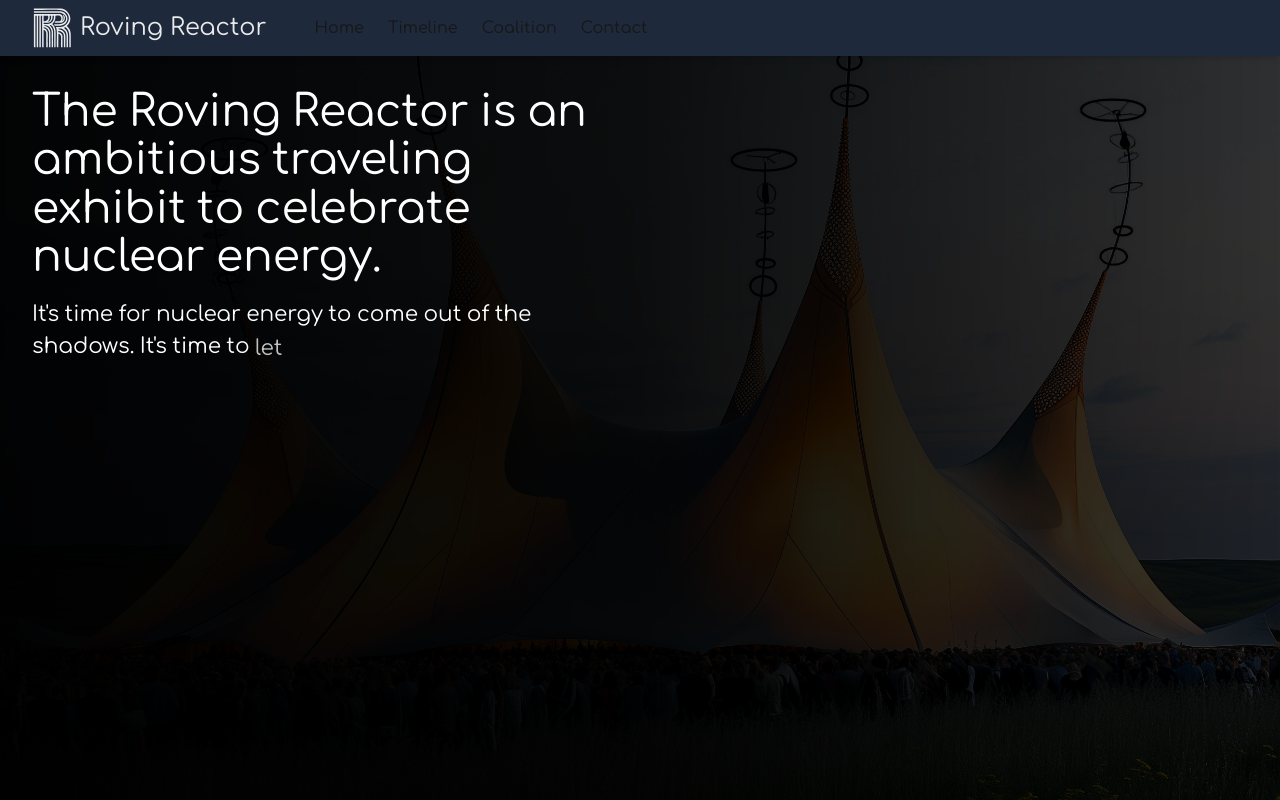
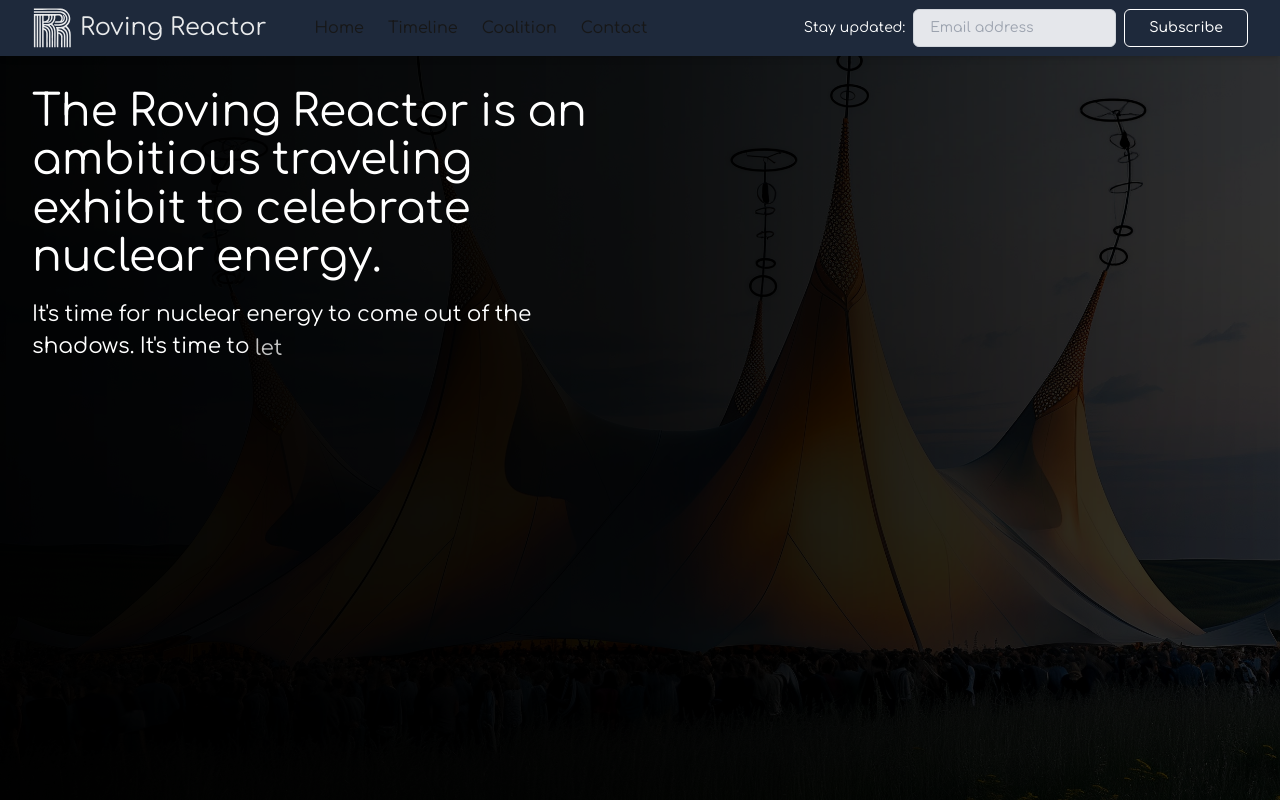
Before and after one commit to PhysicalPlant/rovingreactor_website, a Next.js app: page / in a window 1280 px wide. Built offline with nearby package versions, Linux system fonts and the light colour scheme.

Commit message:
Adding email capture

```diff
--- /dev/null
+++ b/src/app/components/EmailSignup.tsx
@@ -0,0 +1,109 @@
+"use client";
+import {useState} from "react";
+
+interface EmailSignupProps {
+  buttonText: string;
+  placeholderText: string;
+  onSubmit: (email: string) => Promise<void>;
+}
+
+export default function EmailSignup({
+  buttonText,
+  placeholderText,
+  onSubmit,
+}: EmailSignupProps) {
+  const [email, setEmail] = useState("");
+  const [status, setStatus] = useState<
+    "idle" | "loading" | "success" | "error"
+  >("idle");
+  const [errorMessage, setErrorMessage] = useState("");
+
+  const handleSubmit = async (e: React.FormEvent) => {
+    e.preventDefault();
+
+    if (!email) {
+      setErrorMessage("Please enter an email address");
+      setStatus("error");
+      return;
+    }
+
+    if (!email.match(/^[^\s@]+@[^\s@]+\.[^\s@]+$/)) {
+      setErrorMessage("Please enter a valid email address");
+      setStatus("error");
+      return;
+    }
+
+    setStatus("loading");
+    setErrorMessage("");
+
+    try {
+      await onSubmit(email);
+      // Create a form element to submit to MailChimp
+      const form = document.createElement("form");
+      form.action =
+        "https://physicalplant.us5.list-manage.com/subscribe/post?u=581cc621e84b547f7f78bfc8d&amp;id=d3ea1ff41d&amp;f_id=008cbbedf0";
+      form.method = "POST";
+      form.target = "_blank";
+
+      const emailInput = document.createElement("input");
+      emailInput.type = "hidden";
+      emailInput.name = "EMAIL";
+      emailInput.value = email;
+      form.appendChild(emailInput);
+
+      document.body.appendChild(form);
+      form.submit();
+      document.body.removeChild(form);
+
+      setStatus("success");
+      setEmail("");
+    } catch {
+      setStatus("error");
+      setErrorMessage("Failed to subscribe. Please try again.");
+    }
+  };
+
+  return (
+    <form onSubmit={handleSubmit} className="max-w-md">
+      <div className="flex flex-col sm:flex-row items-center gap-2">
+        <span className="text-sm whitespace-nowrap">
+          <span className="text-white">Stay updated:</span>
+          {status === "success" && (
+            <span className="text-green-500 ml-2">
+              Thank you for signing up!
+            </span>
+          )}
+        </span>
+        {status !== "success" && (
+          <div className="flex-grow">
+            <input
+              type="email"
+              value={email}
+              onChange={(e) => setEmail(e.target.value)}
+              placeholder={placeholderText}
+              className="w-full px-4 py-2 border border-gray-300 rounded-md focus:outline-none focus:ring-2 focus:ring-blue-500 text-sm text-gray-800 bg-gray-200"
+              disabled={status === "loading"}
+            />
+            {status === "error" && (
+              <p className="mt-1 text-red-500 text-sm">{errorMessage}</p>
+            )}
+          </div>
+        )}
+        {status !== "success" && (
+          <button
+            type="submit"
+            disabled={status === "loading"}
+            className={`px-6 py-2 text-white font-medium rounded-md text-sm
+              ${
+                status === "loading"
+                  ? "bg-transparent border border-gray-400 text-gray-400"
+                  : "bg-transparent border border-white hover:bg-white hover:text-slate-800"
+              }
+              transition-colors duration-200`}>
+            {status === "loading" ? "Sending..." : buttonText}
+          </button>
+        )}
+      </div>
+    </form>
+  );
+}
--- a/src/app/components/Navigation.tsx
+++ b/src/app/components/Navigation.tsx
@@ -2,6 +2,7 @@
 import Link from "next/link";
 import {useState} from "react";
 import Image from "next/image";
+import EmailSignup from "./EmailSignup";
 
 export default function Navigation() {
   const [isMenuOpen, setIsMenuOpen] = useState(false);
@@ -27,7 +28,8 @@ export default function Navigation() {
           </Link>
 
           {/* Desktop navigation */}
-          <ul className="hidden md:flex gap-6 ml-12">
+          <div className="hidden md:flex items-center flex-1 justify-between ml-12">
+            <ul className="flex gap-6">
               <li>
                 <Link href="/" className="hover:text-slate-300">
                   Home
@@ -50,8 +52,19 @@ export default function Navigation() {
               </li>
             </ul>
 
+            <div className="ml-6">
+              <EmailSignup
+                buttonText="Subscribe"
+                placeholderText="Email address"
+                onSubmit={async (email) => {
+                  // TODO: Implement email subscription
+                  console.log("Email submitted:", email);
+                }}
+              />
+            </div>
+          </div>
+
           {/* Hamburger button */}
-          <div className="md:flex-1"></div>
           <button
             className="md:hidden p-2"
             onClick={() => setIsMenuOpen(!isMenuOpen)}
@@ -109,6 +122,16 @@ export default function Navigation() {
                   Contact
                 </Link>
               </li>
+              <li className="pt-2">
+                <EmailSignup
+                  buttonText="Subscribe"
+                  placeholderText="Email address"
+                  onSubmit={async (email) => {
+                    // TODO: Implement email subscription
+                    console.log("Email submitted:", email);
+                  }}
+                />
+              </li>
             </ul>
           </div>
         )}
--- a/src/app/page.tsx
+++ b/src/app/page.tsx
@@ -2,6 +2,7 @@
 import React, {useState, useEffect} from "react";
 import VideoPlayer from "./components/VideoPlayer";
 import Footer from "./components/Footer";
+import EmailSignup from "./components/EmailSignup";
 
 const fadeInAnimation = `
   @keyframes fadeInWord {
@@ -263,6 +264,16 @@ export default function Home() {
                     ))}
                   </div>
 
+                  <div className="mt-6 mb-12">
+                    <EmailSignup
+                      buttonText="Subscribe"
+                      placeholderText="Enter your email"
+                      onSubmit={async (email) => {
+                        console.log("Email submitted:", email);
+                      }}
+                    />
+                  </div>
+
                   <Footer />
                 </div>
               </div>
```
Lines whose indentation alone changed are shown as unchanged.
